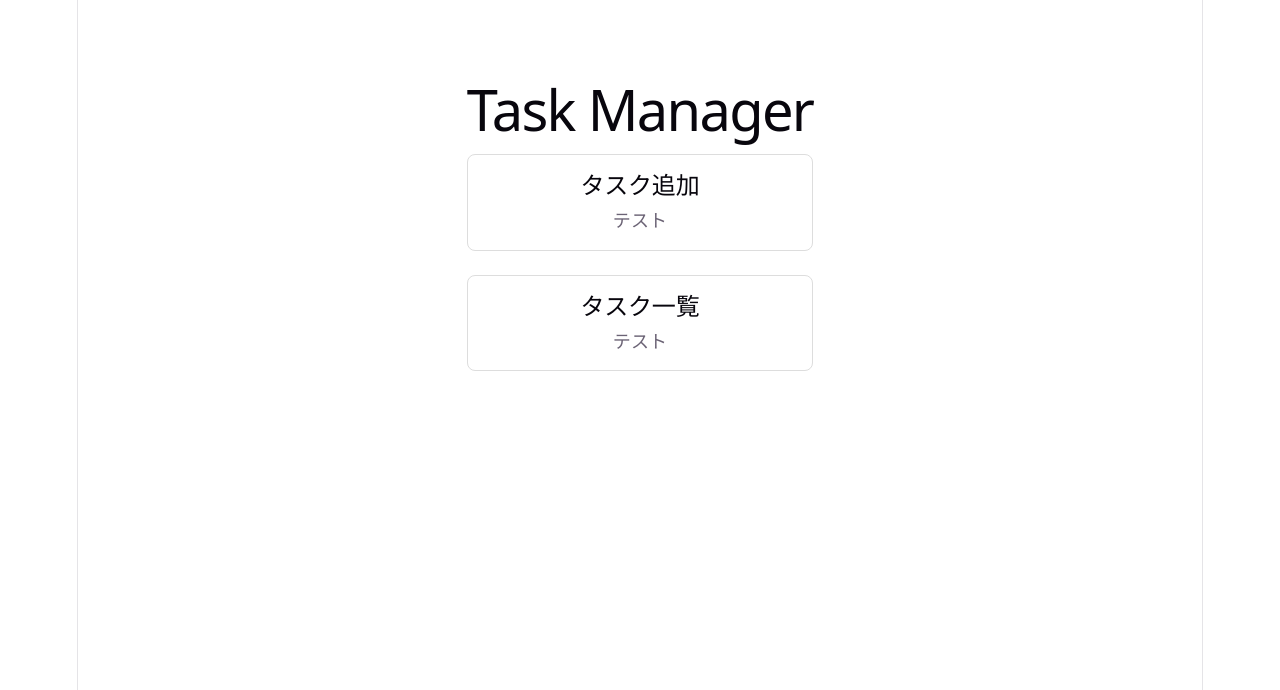
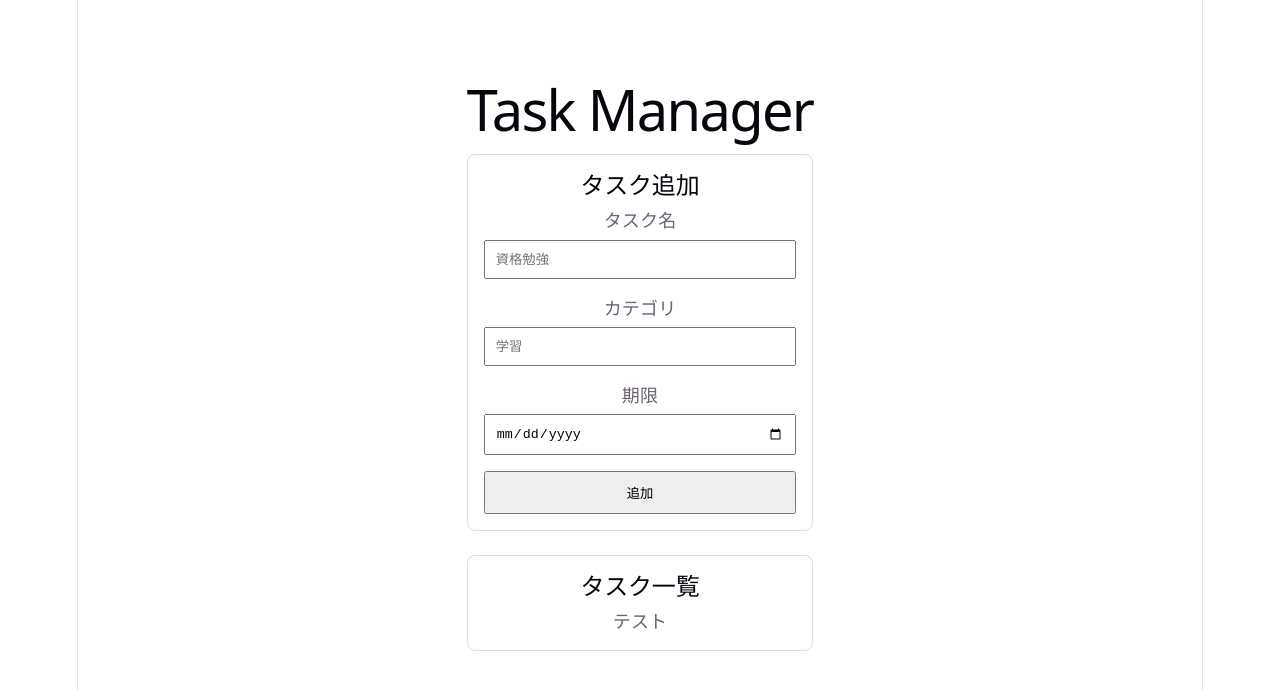
Before and after one commit to rs1599/task-manager, a React (Vite) app: page / in a window 1280 px wide. Shown: the top 690 px of the page. Built offline with nearby package versions, Linux system fonts and the light colour scheme.

Commit message:
add Form

```diff
--- a/src/App.css
+++ b/src/App.css
@@ -15,3 +15,26 @@ section {
   border: 1px solid #ddd;
   border-radius: 8px;
 }
+
+form {
+  display: flex;
+  flex-direction: column;
+  gap: 16px;
+}
+
+label {
+  display: block;
+  margin-bottom: 6px;
+  font-weight: bold;
+}
+
+input {
+  width: 100%;
+  padding: 10px;
+  box-sizing: border-box;
+}
+
+button {
+  padding: 10px;
+  cursor: pointer;
+}
--- a/src/components/Form.tsx
+++ b/src/components/Form.tsx
@@ -1,10 +1,51 @@
-function TaskForm() {
+import { useState } from "react";
+
+function Form() {
+  const [title, setTitle] = useState("");
+  const [category, setCategory] = useState("");
+  const [deadline, setDeadline] = useState("");
+
   return (
     <section>
       <h2>タスク追加</h2>
-      <p>テスト</p>
+
+      <form>
+        <div>
+          <label htmlFor="title">タスク名</label>
+          <input
+            id="title"
+            type="text"
+            placeholder="資格勉強"
+            value={title}
+            onChange={(e) => setTitle(e.target.value)}
+          />
+        </div>
+
+        <div>
+          <label htmlFor="category">カテゴリ</label>
+          <input
+            id="category"
+            type="text"
+            placeholder="学習"
+            value={category}
+            onChange={(e) => setCategory(e.target.value)}
+          />
+        </div>
+
+        <div>
+          <label htmlFor="deadline">期限</label>
+          <input
+            id="deadline"
+            type="date"
+            value={deadline}
+            onChange={(e) => setDeadline(e.target.value)}
+          />
+        </div>
+
+        <button type="submit">追加</button>
+      </form>
     </section>
   );
 }
 
-export default TaskForm;
+export default Form;
```
